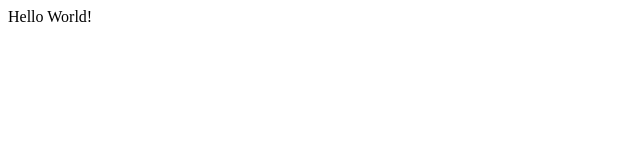
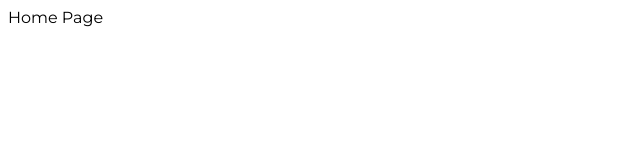
Before and after one commit to DerickMghanga/Blog-Website-React.js-Express.js-MySQL-Full-Stack, a React (Create React App) app in the folder client/: page / in a window 1280 px wide. Shown: the top 160 px of the page, without its empty margins (0-640 px from the left). Built offline with nearby package versions, Linux system fonts and the light colour scheme.

Commit message:
fonts added

```diff
--- a/client/package.json
+++ b/client/package.json
@@ -10,7 +10,7 @@
     "react-dom": "^18.2.0",
     "react-router-dom": "^6.21.1",
     "react-scripts": "5.0.1",
-    "scss": "^0.2.4",
+    "sass": "^1.69.7",
     "web-vitals": "^2.1.4"
   },
   "scripts": {
--- a/client/public/index.html
+++ b/client/public/index.html
@@ -15,6 +15,12 @@
       user's mobile device or desktop. See https://developers.google.com/web/fundamentals/web-app-manifest/
     -->
     <link rel="manifest" href="%PUBLIC_URL%/manifest.json" />
+    <link rel="preconnect" href="https://fonts.googleapis.com" />
+    <link rel="preconnect" href="https://fonts.gstatic.com" crossorigin />
+    <link
+      href="https://fonts.googleapis.com/css2?family=Montserrat&display=swap"
+      rel="stylesheet"
+    />
     <!--
       Notice the use of %PUBLIC_URL% in the tags above.
       It will be replaced with the URL of the `public` folder during the build.
--- a/client/src/App.js
+++ b/client/src/App.js
@@ -1,7 +1,20 @@
+import { createBrowserRouter, RouterProvider } from "react-router-dom";
+
+const router = createBrowserRouter([
+  {
+    path: "/",
+    element: <div>Home Page</div>,
+  },
+  {
+    path: "/test",
+    element: <div>Test Page</div>,
+  },
+]);
+
 function App() {
   return (
-    <div className="App">
-    Hello World!
+    <div>
+      <RouterProvider router={router} />
     </div>
   );
 }
--- /dev/null
+++ b/client/src/index.css
@@ -0,0 +1,4 @@
+body {
+    font-family: 'Montserrat', sans-serif;
+    font-weight: 400;
+}
--- a/client/src/index.js
+++ b/client/src/index.js
@@ -1,6 +1,7 @@
 import React from 'react';
 import ReactDOM from 'react-dom/client';
 import App from './App';
+import './index.css';
 
 const root = ReactDOM.createRoot(document.getElementById('root'));
 root.render(
```
Also changed, not shown: 1 other file (tests, documents, lock files or other folders).
